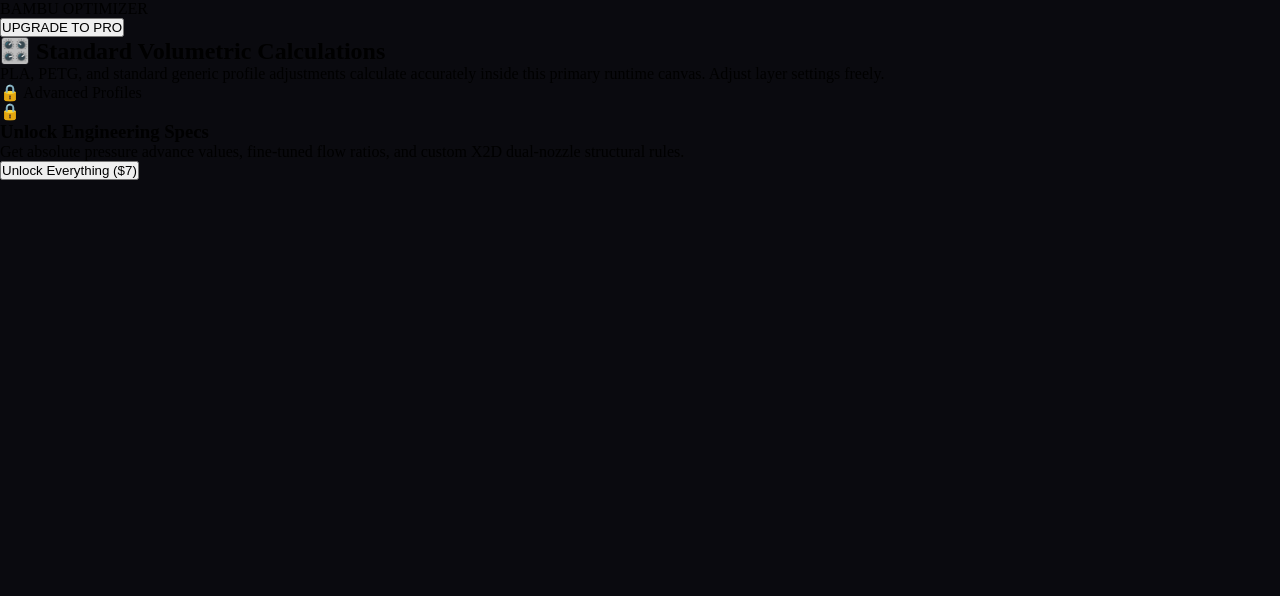
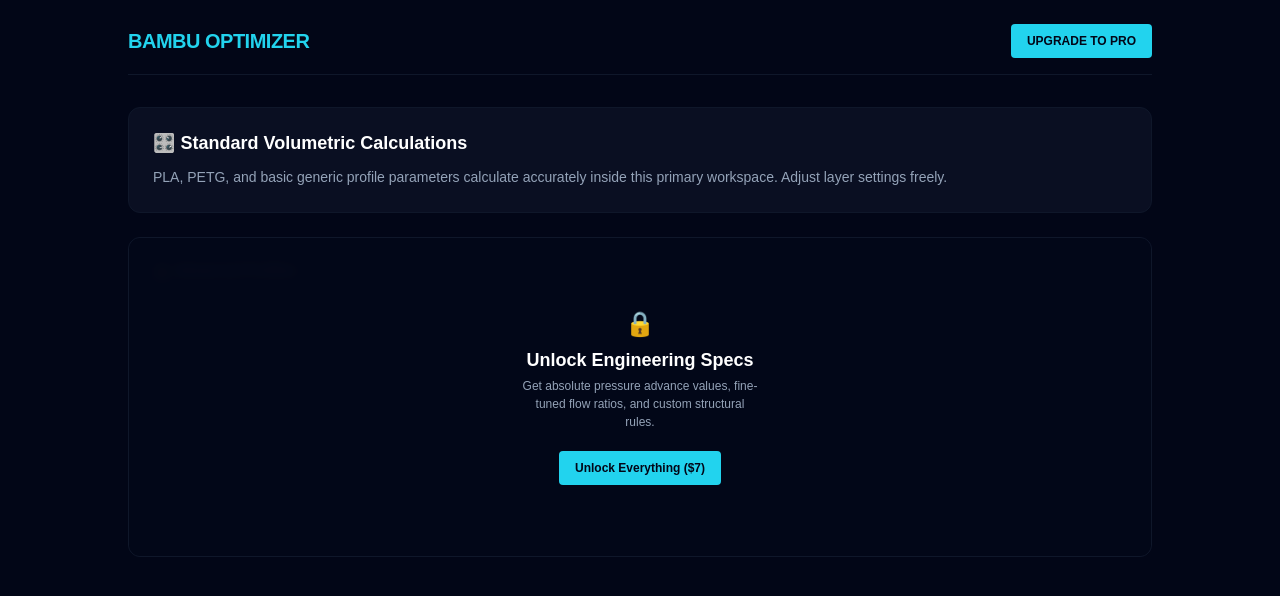
Before and after one commit to AMDRyzen100/Bambu-Optimizer, a React (Vite) app: page / in a window 1280 px wide. Shown: the top 596 px of the page. Built offline with nearby package versions, Linux system fonts and the light colour scheme.

Commit message:
Update App.jsx

```diff
--- a/src/App.jsx
+++ b/src/App.jsx
@@ -5,7 +5,6 @@
   const [isPro, setIsPro] = useState(false);
   const [showVerifyModal, setShowVerifyModal] = useState(false);
 
-  // 1. Check local storage instantly on app launch to see if they unlocked pro previously
   useEffect(() => {
     const savedProStatus = localStorage.getItem("bambu_pro_unlocked");
     if (savedProStatus === "true") {
@@ -13,128 +12,200 @@
     }
   }, []);
 
+  // Inline CSS Styles object to prevent Tailwind missing-class bugs
+  const styles = {
+    container: {
+      minHeight: "100vh",
+      backgroundColor: "#020617",
+      color: "#ffffff",
+      fontFamily: "sans-serif",
+      padding: "24px",
+      boxSizing: "border-box",
+    },
+    header: {
+      maxWidth: "1024px",
+      margin: "0 auto 32px auto",
+      display: "flex",
+      justifyContent: "space-between",
+      alignItems: "center",
+      borderBottom: "1px solid #0f172a",
+      paddingBottom: "16px",
+    },
+    logo: {
+      fontSize: "20px",
+      fontWeight: "900",
+      letterSpacing: "-0.5px",
+      color: "#22d3ee",
+    },
+    proBadge: {
+      backgroundColor: "rgba(34, 211, 238, 0.1)",
+      border: "1px solid rgba(34, 211, 238, 0.3)",
+      color: "#22d3ee",
+      padding: "6px 12px",
+      borderRadius: "4px",
+      fontSize: "12px",
+      fontWeight: "bold",
+      letterSpacing: "1px",
+    },
+    btn: {
+      backgroundColor: "#22d3ee",
+      color: "#020617",
+      border: "none",
+      padding: "10px 16px",
+      borderRadius: "4px",
+      fontWeight: "bold",
+      fontSize: "12px",
+      cursor: "pointer",
+      transition: "background-color 0.2s",
+    },
+    mainLayout: {
+      maxWidth: "1024px",
+      margin: "0 auto",
+      display: "grid",
+      gridTemplateColumns: "window.innerWidth > 768 ? '2fr 1fr' : '1fr'",
+      gap: "24px",
+    },
+    card: {
+      backgroundColor: "rgba(15, 23, 42, 0.6)",
+      border: "1px solid #0f172a",
+      padding: "24px",
+      borderRadius: "12px",
+    },
+    paywallContainer: {
+      backgroundColor: "rgba(15, 23, 42, 0.6)",
+      border: "1px solid #0f172a",
+      borderRadius: "12px",
+      padding: "24px",
+      position: "relative",
+      minHeight: "320px",
+      overflow: "hidden",
+    },
+    blurOverlay: {
+      position: "absolute",
+      top: 0,
+      left: 0,
+      right: 0,
+      bottom: 0,
+      backgroundColor: "rgba(2, 6, 23, 0.85)",
+      backdropFilter: "blur(6px)",
+      WebkitBackdropFilter: "blur(6px)",
+      display: "flex",
+      flexDirection: "column",
+      justifyContent: "center",
+      alignItems: "center",
+      padding: "24px",
+      textAlign: "center",
+    },
+    specRow: {
+      backgroundColor: "rgba(2, 6, 23, 0.6)",
+      border: "1px solid #1e293b",
+      padding: "12px",
+      borderRadius: "8px",
+      marginBottom: "12px",
+    },
+    codeLabel: {
+      fontSize: "11px",
+      color: "#94a3b8",
+      display: "block",
+      marginBottom: "4px",
+      fontWeight: "600",
+    },
+    codeText: {
+      fontSize: "12px",
+      color: "#67e8f9",
+      fontFamily: "monospace",
+    }
+  };
+
   return (
-    <div className="min-h-screen bg-slate-950 text-white font-sans antialiased selection:bg-cyan-500/30 selection:text-cyan-200">
-
-      {/* GLOBAL NAVBAR / NAVIGATION HEADER */}
-      <header className="border-b border-slate-900 bg-slate-950/50 backdrop-blur sticky top-0 z-40">
-        <div className="max-w-5xl mx-auto px-4 h-16 flex items-center justify-between">
-          <div className="flex items-center gap-2">
-            <span className="text-xl font-black tracking-tighter bg-gradient-to-r from-cyan-400 to-teal-400 bg-clip-text text-transparent">
-              BAMBU OPTIMIZER
-            </span>
-          </div>
-
+    <div style={styles.container}>
+      {/* HEADER NAVBAR */}
+      <header style={styles.header}>
+        <div style={styles.logo}>BAMBU OPTIMIZER</div>
         <div>
           {!isPro ? (
-              <button
-                onClick={() => setShowVerifyModal(true)}
-                className="bg-cyan-500 hover:bg-cyan-400 active:scale-95 text-slate-950 px-4 py-2 rounded font-bold text-xs tracking-wide transition-all shadow-lg shadow-cyan-500/10 cursor-pointer"
-              >
+            <button style={styles.btn} onClick={() => setShowVerifyModal(true)}>
               UPGRADE TO PRO
             </button>
           ) : (
-              <div className="flex items-center gap-1.5 bg-cyan-500/10 border border-cyan-500/30 text-cyan-400 px-3 py-1.5 rounded text-xs font-black tracking-widest uppercase animate-fade-in">
-                <span className="w-1.5 h-1.5 rounded-full bg-cyan-400 animate-pulse"></span>
-                PRO ACTIVE
-              </div>
+            <div style={styles.proBadge}>✓ PRO ACTIVE</div>
           )}
-          </div>
         </div>
       </header>
 
-      {/* MAIN APPLICATION DASHBOARD DASH */}
-      <main className="max-w-5xl mx-auto px-4 py-12">
-        <div className="grid grid-cols-1 md:grid-cols-3 gap-8">
+      {/* DASHBOARD LAYOUT GRID */}
+      <div style={styles.mainLayout}>
 
-          {/* LEFT SIDE/MIDDLE PANELS: Place your standard structural calculator configs here */}
-          <div className="md:col-span-2 space-y-6">
-            <div className="bg-slate-900/60 border border-slate-900 p-6 rounded-xl">
-              <h2 className="text-lg font-bold text-slate-100 mb-4 flex items-center gap-2">
-                <span>🎛️</span> Standard Volumetric Calculations
+        {/* LEFT COLUMN: STANDARDS */}
+        <div style={styles.card}>
+          <h2 style={{ fontSize: "18px", fontWeight: "bold", marginBottom: "12px" }}>
+            🎛️ Standard Volumetric Calculations
           </h2>
-              <p className="text-slate-400 text-sm leading-relaxed mb-4">
-                PLA, PETG, and standard generic profile adjustments calculate accurately inside this primary runtime canvas. Adjust layer settings freely.
+          <p style={{ color: "#94a3b8", fontSize: "14px", lineHeight: "1.6" }}>
+            PLA, PETG, and basic generic profile parameters calculate accurately inside this primary workspace. Adjust layer settings freely.
           </p>
-              {/* Drop your active sliders / logic inputs directly here */}
+          {/* Drop your slider controls or input boxes directly here */}
+        </div>
+
+        {/* RIGHT COLUMN: GATED CONTENT */}
+        <div style={styles.paywallContainer}>
+          {isPro ? (
+            /* UNLOCKED SPECS */
+            <div style={{ height: "100%", display: "flex", flexDirection: "column", justifyContent: "space-between" }}>
+              <div>
+                <h3 style={{ fontSize: "14px", fontWeight: "bold", color: "#22d3ee", marginBottom: "16px", textTransform: "uppercase", letterSpacing: "0.5px" }}>
+                  🚀 Pro Engineering Specs
+                </h3>
+
+                <div style={styles.specRow}>
+                  <span style={styles.codeLabel}>ABS / ASA Profile</span>
+                  <code style={styles.codeText}>Max Volumetric: 18 mm³/s | PA: 0.024</code>
+                </div>
+
+                <div style={styles.specRow}>
+                  <span style={styles.codeLabel}>TPU (Flex 95A)</span>
+                  <code style={styles.codeText}>Max Volumetric: 3.5 mm³/s | Retract: 1.4mm</code>
+                </div>
+
+                <div style={styles.specRow}>
+                  <span style={styles.codeLabel}>PA-CF Structure Specs</span>
+                  <code style={styles.codeText}>Flow Ratio: 0.945 | Temp: 275°C</code>
                 </div>
               </div>
-
-          {/* RIGHT SIDE PANEL: Controlled Gate Custom Panel */}
-          <div className="space-y-6">
-            <div className="bg-slate-900/60 border border-slate-900 rounded-xl p-6 relative min-h-[350px] flex flex-col justify-between overflow-hidden">
-
-              {isPro ? (
-                // --- UNLOCKED: Renders your live premium engineering specs ---
-                <div className="h-full flex flex-col justify-between animate-fade-in">
-                  <div>
-                    <div className="flex items-center gap-2 text-cyan-400 font-bold text-sm tracking-wide uppercase mb-4">
-                      <span>🚀</span> Pro Engineering Spec Profiles
-                    </div>
-
-                    <div className="space-y-4">
-                      <div className="bg-slate-950/60 border border-slate-800/60 p-3 rounded-lg">
-                        <span className="text-xs font-semibold text-slate-400 block mb-1">ABS / ASA Profile</span>
-                        <code className="text-xs text-cyan-300 font-mono">Max Volumetric: 18 mm³/s | PA: 0.024</code>
-                      </div>
-                      <div className="bg-slate-950/60 border border-slate-800/60 p-3 rounded-lg">
-                        <span className="text-xs font-semibold text-slate-400 block mb-1">TPU (Flex 95A)</span>
-                        <code className="text-xs text-cyan-300 font-mono">Max Volumetric: 3.5 mm³/s | Retraction: 1.4mm</code>
-                      </div>
-                      <div className="bg-slate-950/60 border border-slate-800/60 p-3 rounded-lg">
-                        <span className="text-xs font-semibold text-slate-400 block mb-1">PA-CF Struct Specs</span>
-                        <code className="text-xs text-cyan-300 font-mono">Flow Ratio: 0.945 | Temp: 275°C</code>
-                      </div>
-                    </div>
-                  </div>
-
-                  <p className="text-[10px] text-slate-500 font-medium italic mt-6">
-                    All updates & future nozzle calibrations sync dynamically.
+              <p style={{ fontSize: "10px", color: "#64748b", fontStyle: "italic", marginTop: "16px" }}>
+                Future updates and nozzle tunings sync automatically.
               </p>
             </div>
           ) : (
-                // --- LOCKED: Interactive blur screen overlay paywall blocker ---
+            /* LOCKED GATED COVER WITH INLINE BLUR OVERLAY */
             <>
-                  <div className="opacity-25 pointer-events-none select-none">
-                    <div className="text-slate-500 font-bold text-sm mb-4">🔒 Advanced Profiles</div>
-                    <div className="space-y-2">
-                      <div className="h-10 bg-slate-800 rounded"></div>
-                      <div className="h-10 bg-slate-800 rounded"></div>
-                      <div className="h-10 bg-slate-800 rounded"></div>
-                    </div>
+              <div style={{ opacity: 0.15, pointerEvents: "none", userSelect: "none" }}>
+                <div style={{ fontWeight: "bold", fontSize: "14px", marginBottom: "12px" }}>🔒 Advanced Profiles</div>
+                <div style={{ height: "40px", backgroundColor: "#1e293b", borderRadius: "4px", marginBottom: "8px" }}></div>
+                <div style={{ height: "40px", backgroundColor: "#1e293b", borderRadius: "4px" }}></div>
               </div>
 
-                  <div className="absolute inset-0 bg-slate-950/80 backdrop-blur-[4px] flex flex-col justify-center items-center p-6 text-center">
-                    <div className="w-12 h-12 bg-slate-900 border border-slate-800 flex items-center justify-center rounded-xl shadow-xl mb-4">
-                      <span className="text-xl">🔒</span>
-                    </div>
-                    <h3 className="font-extrabold text-lg text-slate-100 mb-1">Unlock Engineering Specs</h3>
-                    <p className="text-xs text-slate-400 max-w-[240px] leading-relaxed mb-6">
-                      Get absolute pressure advance values, fine-tuned flow ratios, and custom X2D dual-nozzle structural rules.
+              <div style={styles.blurOverlay}>
+                <div style={{ fontSize: "24px", marginBottom: "12px" }}>🔒</div>
+                <h3 style={{ fontSize: "18px", fontWeight: "bold", marginBottom: "6px" }}>Unlock Engineering Specs</h3>
+                <p style={{ fontSize: "12px", color: "#94a3b8", maxWidth: "240px", lineHeight: "1.5", marginBottom: "20px" }}>
+                  Get absolute pressure advance values, fine-tuned flow ratios, and custom structural rules.
                 </p>
-                    <button
-                      onClick={() => setShowVerifyModal(true)}
-                      className="bg-cyan-500 hover:bg-cyan-400 text-slate-950 font-bold text-xs px-5 py-2.5 rounded-lg shadow-lg shadow-cyan-500/20 active:scale-95 transition-all cursor-pointer"
-                    >
+                <button style={styles.btn} onClick={() => setShowVerifyModal(true)}>
                   Unlock Everything ($7)
                 </button>
               </div>
             </>
           )}
-
-            </div>
         </div>
 
       </div>
-      </main>
 
-      {/* RENDER MODAL CONDITIONAL DETECTOR */}
+      {/* POPUP MODAL CALL */}
       {showVerifyModal && (
         <VerifyModal
           onClose={() => setShowVerifyModal(false)}
           onSuccess={() => {
-            // This is the direct hook callback.
-            // When the inner verification modal gets a 200 from the backend, it calls this function.
             setIsPro(true);
             localStorage.setItem("bambu_pro_unlocked", "true");
             setShowVerifyModal(false);
```
Lines whose indentation alone changed are shown as unchanged.
